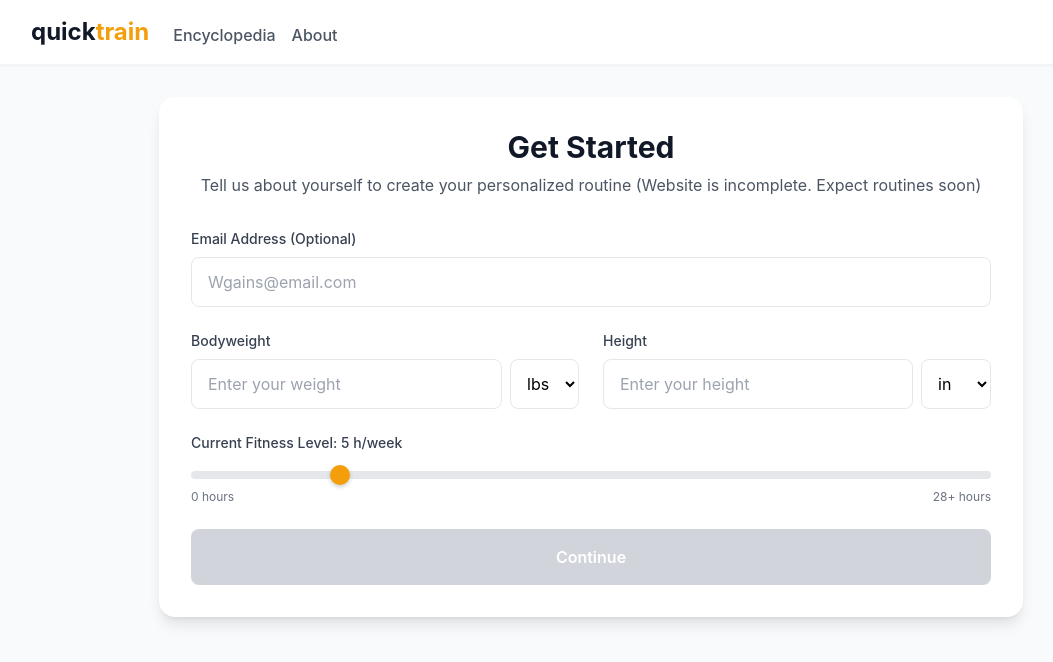
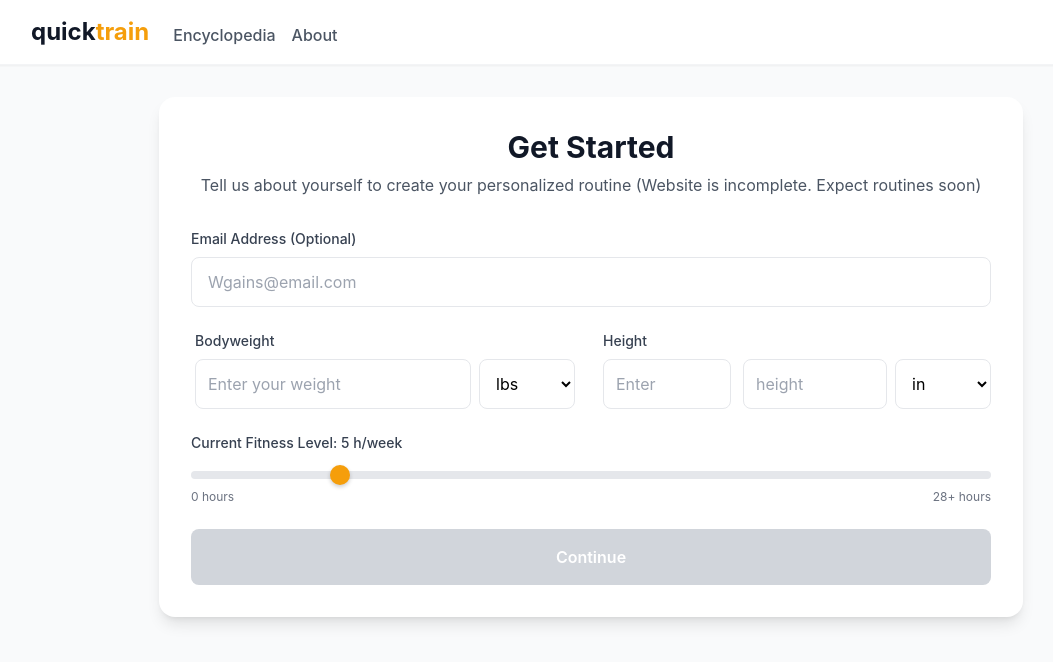
Before and after one commit to yourlocaljosh/quicktrain, a React (Vite) app: page / in a window 1280 px wide. Shown: the top 662 px of the page, without its empty margins (49-1102 px from the left). Built offline with nearby package versions, Linux system fonts and the light colour scheme.

Commit message:
Add dynamic height input fields

```diff
--- a/src/app.jsx
+++ b/src/app.jsx
@@ -11,6 +11,8 @@ const App = () => {
     bodyweight: '',
     bodyweightUnit: 'lbs',
     height: '',
+    heightFeet: '',
+    heightInches: '',
     heightUnit: 'in',
     fitnessLevel: 5
   });
@@ -37,6 +39,8 @@ const App = () => {
       bodyweight: '',
       bodyweightUnit: 'lbs',
       height: '',
+      heightFeet: '',
+      heightInches: '',
       heightUnit: 'in',
       fitnessLevel: 5
     });
@@ -92,43 +96,67 @@ const App = () => {
 
                 <div className="grid grid-cols-1 md:grid-cols-2 gap-6">
                   <div>
-                    <label className="block text-sm font-medium text-gray-700 mb-2">
+                    <label className="block text-sm font-medium text-gray-700 mb-2 px-1">
                       Bodyweight
                     </label>
-                    <div className="flex space-x-2">
+                    <div className="flex space-x-2 px-1">
+                      <div className="flex-grow flex items-center space-x-1">
                         <input
                           type="number"
                           value={userData.bodyweight}
                           onChange={(e) => handleInputChange('bodyweight', e.target.value)}
-                        className="flex-grow px-4 py-3 border border-gray-200 rounded-lg focus:ring-2 focus:ring-amber-500 focus:border-transparent"
+                          className="flex-grow max-w-full px-3 py-3 border border-gray-200 rounded-lg focus:ring-2 focus:ring-amber-500 focus:border-transparent"
                           placeholder="Enter your weight"
                         />
+                      </div>
                       <select
                         value={userData.bodyweightUnit || 'lbs'}
                         onChange={(e) => handleInputChange('bodyweightUnit', e.target.value)}
-                        className="px-3 py-3 border border-gray-200 rounded-lg focus:ring-2 focus:ring-amber-500 focus:border-transparent bg-white"
+                        className="w-24 px-3 py-3 border border-gray-200 rounded-lg focus:ring-2 focus:ring-amber-500 focus:border-transparent bg-white flex-shrink-0"
                       >
                         <option value="lbs">lbs</option>
                         <option value="kg">kg</option>
                       </select>
                     </div>
                   </div>
+
                   <div>
                     <label className="block text-sm font-medium text-gray-700 mb-2">
                       Height
                     </label>
-                    <div className="flex space-x-2">
+                    <div className="grid grid-cols-[1fr_auto] gap-2">
+                      <div className="flex space-x-3">
+                        {userData.heightUnit === 'in' ? (
+                          <>
+                            <input
+                              type="number"
+                              value={userData.heightFeet || ''}
+                              onChange={(e) => handleInputChange('heightFeet', e.target.value)}
+                              className="w-32 px-3 py-3 border border-gray-200 rounded-lg focus:ring-2 focus:ring-amber-500 focus:border-transparent"
+                              placeholder="Enter"
+                            />
+                            <input
+                              type="number"
+                              value={userData.heightInches || ''}
+                              onChange={(e) => handleInputChange('heightInches', e.target.value)}
+                              className="w-36 px-3 py-3 border border-gray-200 rounded-lg focus:ring-2 focus:ring-amber-500 focus:border-transparent"
+                              placeholder="height"
+                            />
+                          </>
+                        ) : (
                           <input
                             type="number"
                             value={userData.height}
                             onChange={(e) => handleInputChange('height', e.target.value)}
-                        className="flex-grow px-4 py-3 border border-gray-200 rounded-lg focus:ring-2 focus:ring-amber-500 focus:border-transparent"
-                        placeholder="Enter your height"
+                            className="flex-grow min-w-0 px-3 py-3 border border-gray-200 rounded-lg focus:ring-2 focus:ring-amber-500 focus:border-transparent"
+                            placeholder="Enter height"
                           />
+                        )}
+                      </div>
                       <select
                         value={userData.heightUnit || 'in'}
                         onChange={(e) => handleInputChange('heightUnit', e.target.value)}
-                        className="px-3 py-3 border border-gray-200 rounded-lg focus:ring-2 focus:ring-amber-500 focus:border-transparent bg-white"
+                        className="w-24 px-3 py-3 border border-gray-200 rounded-lg focus:ring-2 focus:ring-amber-500 focus:border-transparent bg-white"
                       >
                         <option value="in">in</option>
                         <option value="cm">cm</option>
@@ -157,7 +185,12 @@ const App = () => {
 
                 <button
                   onClick={() => setCurrentStep(2)}
-                  disabled={!userData.bodyweight || !userData.height}
+                  disabled={
+                    !userData.bodyweight ||
+                    (userData.heightUnit === 'in'
+                      ? (!userData.heightFeet && !userData.heightInches) // Require at least one of feet or inches if unit is 'in'
+                      : !userData.height) // Require height if unit is 'cm'
+                  }
                   className="w-full bg-amber-500 hover:bg-amber-600 disabled:bg-gray-300 text-white font-semibold py-4 px-6 rounded-lg transition-colors duration-200"
                 >
                   Continue
```
Lines whose indentation alone changed are shown as unchanged.
